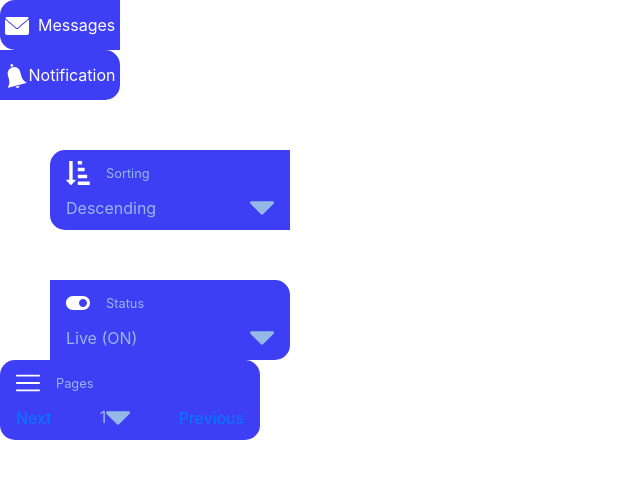
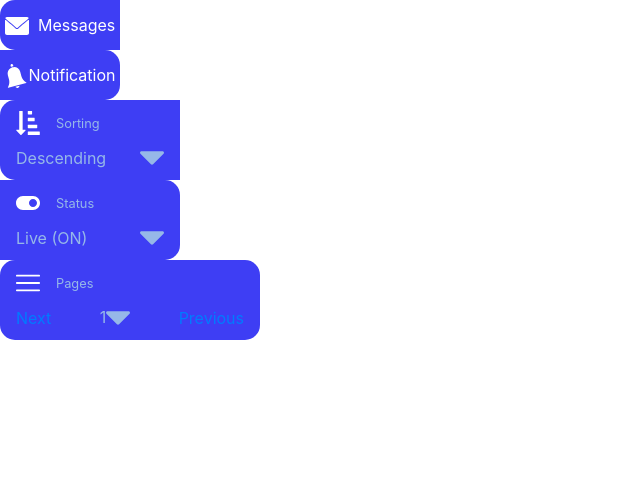
Before and after one commit to islamCodehood/nasnav-dashboard, a React (Create React App) app: page / in a window 1280 px wide. Shown: the top 478 px of the page, without its empty margins (0-640 px from the left). Built offline with nearby package versions, Linux system fonts and the light colour scheme.

Commit message:
style: change width, marginj

```diff
--- a/src/Components/Sorting/Sorting.scss
+++ b/src/Components/Sorting/Sorting.scss
@@ -3,11 +3,11 @@
 @import '../../sass/globals';
 
 .sorting-option {
-    width: 240px;
+    width: 180px;
     height: 80px;
     background: $button-blue;
     color: $tinted-blue;
-    margin: 50px 0 0 50px;
+    margin-right: 5px;
     @include radius-l($b-radius-left);
     justify-content: space-evenly;
     .sorting-icon {
--- a/src/Components/Status/Status.scss
+++ b/src/Components/Status/Status.scss
@@ -1,10 +1,10 @@
 @import '../../sass/colors';
 .status-option {
-    width: 240px;
+    width: 180px;
     height: 80px;
     background: $button-blue;
     color: $tinted-blue;
-    margin: 50px 0 0 50px;
+    margin-right: 10px;
     -webkit-border-radius: 0px 15px 15px 0px;
     -moz-border-radius: 0px 15px 15px 0px;
     border-radius: 0px 15px 15px 0px;
```
